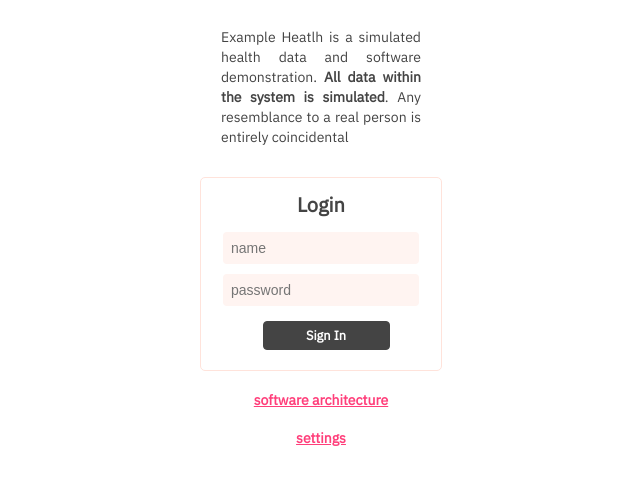
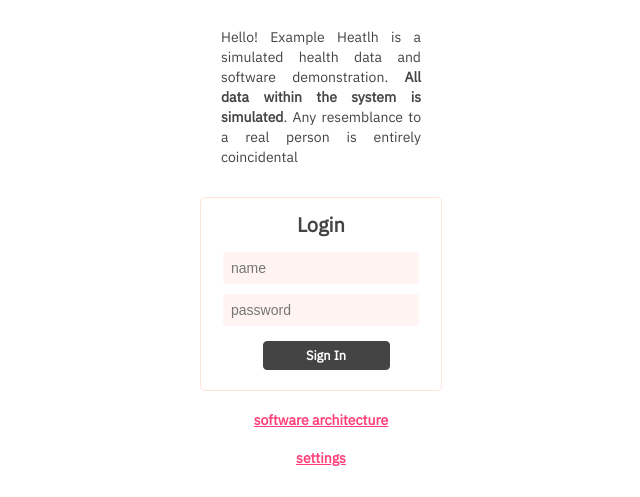
Before and after one commit to jamesbeltonIBM/devops-demo, a website: page public/login.html in a window 1280 px wide. Shown: the part 354-851 px from the top of the page, without its empty margins (319-959 px from the left). Drawn offline with Linux system fonts and the light colour scheme; no server answers.

Commit message:
Update login.html

```diff
--- a/public/login.html
+++ b/public/login.html
@@ -19,7 +19,7 @@
     <div class="pillar">
       <div class="loginlogo"><img class="Fictionallogo" src="images/fictional.svg"></div>
       <div class="Fictionalname">Example Health</div>
-      <div class="disclaimer">Example Heatlh is a simulated health data and software demonstration. <b>All data within the system is simulated</b>. Any resemblance to a real person is entirely coincidental</div>
+      <div class="disclaimer">Hello! Example Heatlh is a simulated health data and software demonstration. <b>All data within the system is simulated</b>. Any resemblance to a real person is entirely coincidental</div>
       <div class="loginform">
         <form method="post" action="index.html">
           <div class="box">
```
